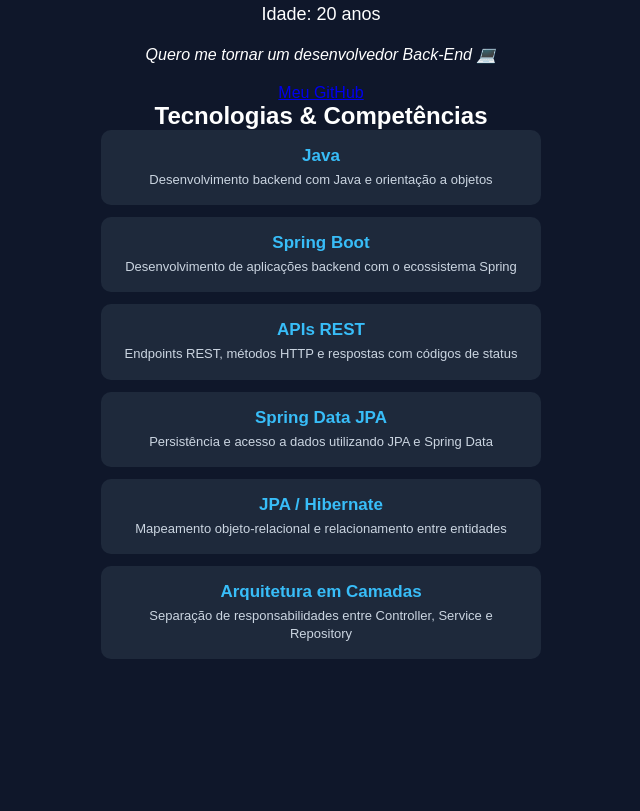
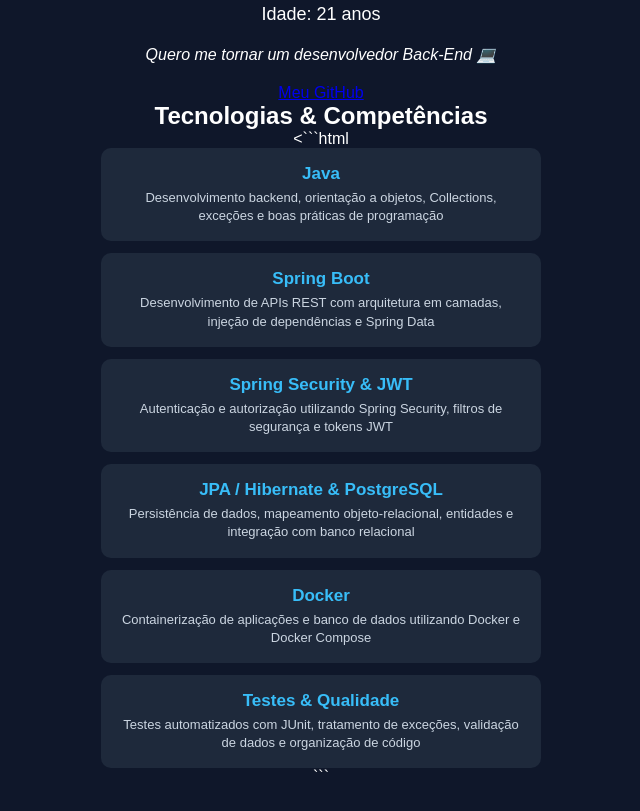
Before and after one commit to Monteirix/monteirix.github.io, a plain HTML site: page index.html in a window 1280 px wide. Shown: the part 207-1018 px from the top of the page, without its empty margins (319-959 px from the left). Before the commit the page ends 896 px from the top, so only its background shows below. Drawn offline with Linux system fonts and the light colour scheme.

Commit message:
Update skills again

````diff
--- a/index.html
+++ b/index.html
@@ -12,7 +12,7 @@
         <img src="img/EU.png.jpeg" alt="Foto de Matheus" class="foto">
 
         <h1>Matheus Monteiro</h1>
-        <p class="idade">Idade: 20 anos</p>
+        <p class="idade">Idade: 21 anos</p>
 
         <p class="objetivo">
             Quero me tornar um desenvolvedor Back-End 💻
@@ -27,50 +27,54 @@
 
         <h2>Tecnologias &amp; Competências</h2>
 
+<```html
 <ul class="skills-list">
+
     <li>
-        <a href="https://github.com/Monteirix/minha-primeira-spring-api" target="_blank" rel="noopener noreferrer">
+        <a href="https://github.com/Monteirix/mtech-security" target="_blank" rel="noopener noreferrer">
             <span>Java</span>
-            <small>Desenvolvimento backend com Java e orientação a objetos</small>
+            <small>Desenvolvimento backend, orientação a objetos, Collections, exceções e boas práticas de programação</small>
         </a>
     </li>
 
     <li>
-        <a href="https://github.com/Monteirix/M-tech-todoList" target="_blank" rel="noopener noreferrer">
+        <a href="https://github.com/Monteirix/mtech-security" target="_blank" rel="noopener noreferrer">
             <span>Spring Boot</span>
-            <small>Desenvolvimento de aplicações backend com o ecossistema Spring</small>
+            <small>Desenvolvimento de APIs REST com arquitetura em camadas, injeção de dependências e Spring Data</small>
         </a>
     </li>
 
     <li>
-        <a href="https://github.com/Monteirix/minha-primeira-spring-api" target="_blank" rel="noopener noreferrer">
-            <span>APIs REST</span>
-            <small>Endpoints REST, métodos HTTP e respostas com códigos de status</small>
+        <a href="https://github.com/Monteirix/mtech-security" target="_blank" rel="noopener noreferrer">
+            <span>Spring Security & JWT</span>
+            <small>Autenticação e autorização utilizando Spring Security, filtros de segurança e tokens JWT</small>
         </a>
     </li>
 
     <li>
-        <a href="https://github.com/Monteirix/M-tech-todoList" target="_blank" rel="noopener noreferrer">
-            <span>Spring Data JPA</span>
-            <small>Persistência e acesso a dados utilizando JPA e Spring Data</small>
+        <a href="https://github.com/Monteirix/mtech-security" target="_blank" rel="noopener noreferrer">
+            <span>JPA / Hibernate & PostgreSQL</span>
+            <small>Persistência de dados, mapeamento objeto-relacional, entidades e integração com banco relacional</small>
         </a>
     </li>
 
     <li>
-        <a href="https://github.com/Monteirix/minha-primeira-spring-api" target="_blank" rel="noopener noreferrer">
-            <span>JPA / Hibernate</span>
-            <small>Mapeamento objeto-relacional e relacionamento entre entidades</small>
+        <a href="https://github.com/Monteirix/mtech-security" target="_blank" rel="noopener noreferrer">
+            <span>Docker</span>
+            <small>Containerização de aplicações e banco de dados utilizando Docker e Docker Compose</small>
         </a>
     </li>
 
     <li>
-        <a href="https://github.com/Monteirix/minha-primeira-spring-api" target="_blank" rel="noopener noreferrer">
-            <span>Arquitetura em Camadas</span>
-            <small>Separação de responsabilidades entre Controller, Service e Repository</small>
+        <a href="https://github.com/Monteirix/mtech-security" target="_blank" rel="noopener noreferrer">
+            <span>Testes & Qualidade</span>
+            <small>Testes automatizados com JUnit, tratamento de exceções, validação de dados e organização de código</small>
         </a>
     </li>
+
 </ul>
-    </div>
+```
+
 
 </body>
 </html>
````
